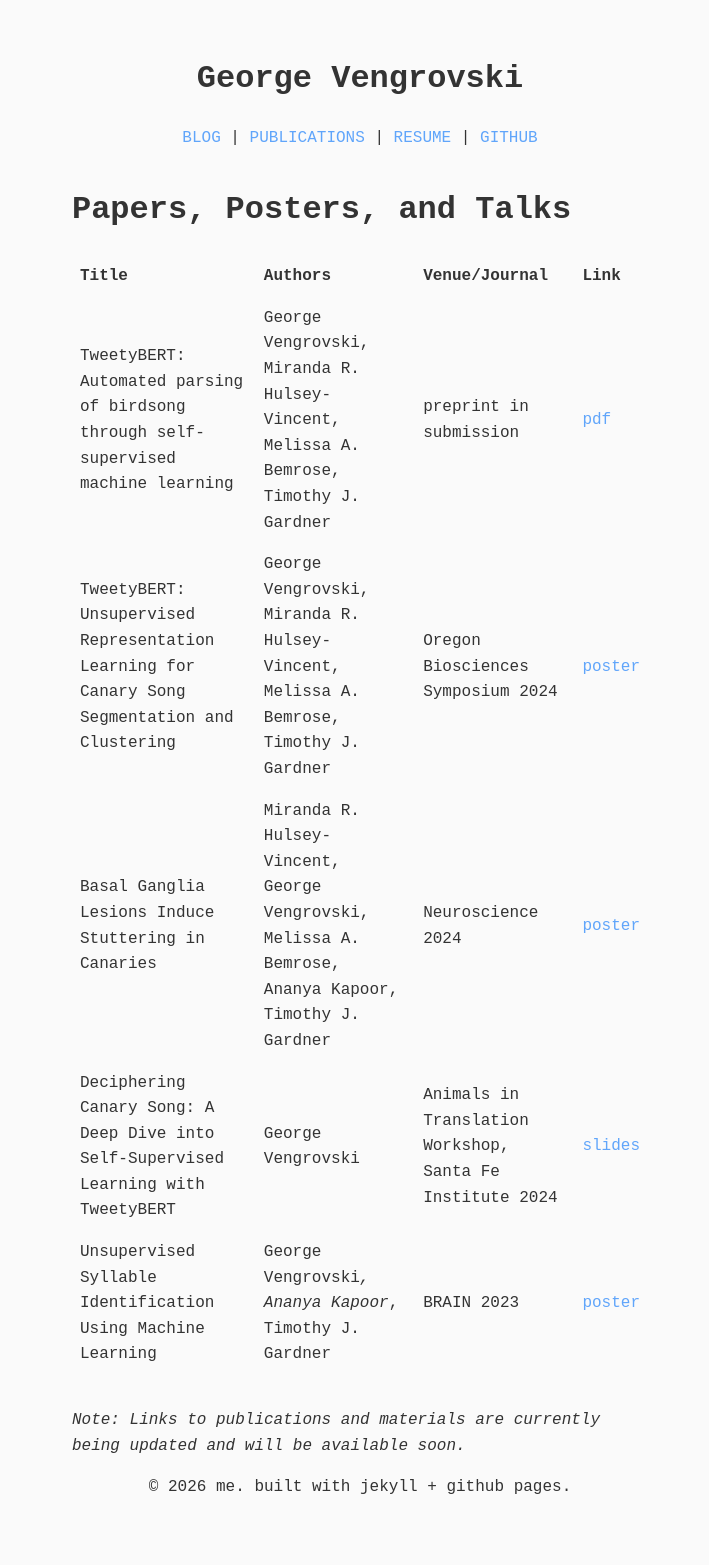
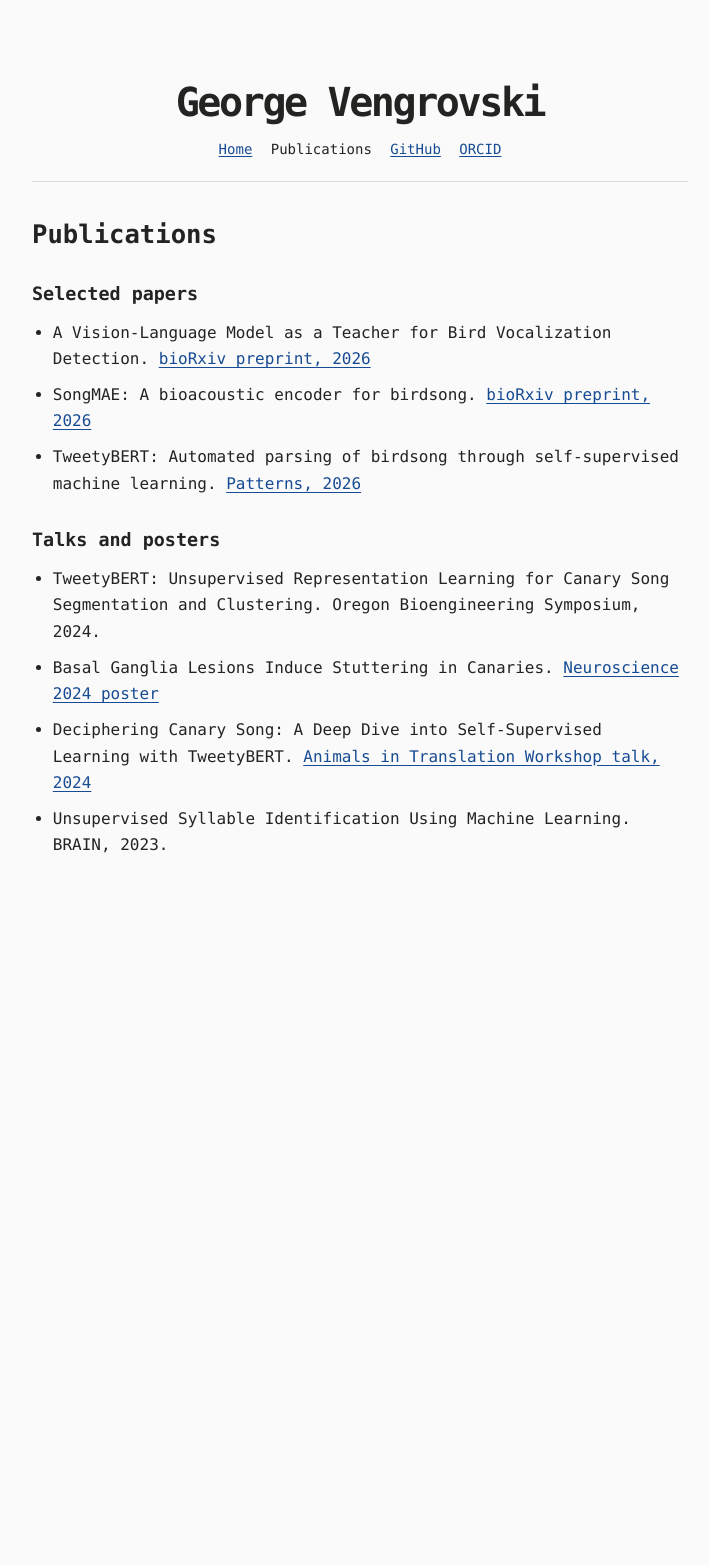
Before and after one commit to georgevenven/personal_website, a Jekyll site: the page built from publications.md, in a window 1280 px wide. Shown: the whole page, without its empty margins (280-989 px from the left). Built offline with Jekyll 4.4.1, drawn with Linux system fonts in a browser that asks for light colours; after the commit the page ends 939 px from its top, so only the background shows below that.

Commit message:
Refresh personal homepage and publications

```diff
--- a/_config.yml
+++ b/_config.yml
@@ -1,5 +1,5 @@
 title: "George Vengrovski"
-description: ""
+description: "George Vengrovski’s personal site. Machine learning and birdsong research."
 theme: minima
 plugins:
   - jekyll-feed
--- a/_includes/navigation.html
+++ b/_includes/navigation.html
@@ -1,3 +1,6 @@
-<nav class="site-nav">
-  <a href="/blog">BLOG</a> | <a href="/publications">PUBLICATIONS</a> | <a href="/assets/files/George's CV Jan 2025 (3).pdf">RESUME</a> | <a href="https://github.com/georgevenven">GITHUB</a>
+<nav class="site-nav" aria-label="Main navigation">
+  <a href="{{ '/' | relative_url }}"{% if page.url == '/' %} aria-current="page"{% endif %}>Home</a>
+  <a href="{{ '/publications/' | relative_url }}"{% if page.url == '/publications/' %} aria-current="page"{% endif %}>Publications</a>
+  <a href="https://github.com/georgevenven">GitHub</a>
+  <a href="https://orcid.org/0009-0006-8890-1269">ORCID</a>
 </nav>
--- a/_layouts/default.html
+++ b/_layouts/default.html
@@ -2,21 +2,22 @@
 <html lang="en">
   <head>
     <meta charset="utf-8">
-    <title>{{ page.title }} | {{ site.title }}</title>
-    <meta name="description" content="{{ site.description }}">
+    <meta name="viewport" content="width=device-width, initial-scale=1">
+    <title>{% unless page.url == '/' %}{{ page.title | escape }} · {% endunless %}{{ site.title | escape }}</title>
+    <meta name="description" content="{{ site.description | escape }}">
     <link rel="stylesheet" href="{{ '/assets/style.css' | relative_url }}">
   </head>
   <body>
-    <div class="site-header">
-      <h1><a href="/">{{ site.title }}</a></h1>
-      <p>{{ site.description }}</p>
+    <header class="site-header">
+      {% if page.url == '/' %}
+        <h1>{{ site.title }}</h1>
+      {% else %}
+        <p class="site-name">{{ site.title }}</p>
+      {% endif %}
       {% include navigation.html %}
-    </div>
-    <div class="site-content">
+    </header>
+    <main>
       {{ content }}
-    </div>
-    <div class="site-footer">
-      <p>© {{ site.time | date: "%Y" }} me. built with jekyll + github pages.</p>
-    </div>
+    </main>
   </body>
 </html>
--- a/assets/style.css
+++ b/assets/style.css
@@ -1,63 +1,87 @@
-body {
-    margin: 0;
-    padding: 0;
-    font-family: 'fira code', monospace;
+:root {
+  color-scheme: light;
   background: #fafafa;
-    color: #333;
-    line-height: 1.6;
-    max-width: 60ch;
-    margin: auto;
-    padding: 2rem;
+  color: #232322;
+  font-family: 'SFMono-Regular', Consolas, 'Liberation Mono', monospace;
+  line-height: 1.65;
 }
 
-  .site-header, .site-footer {
+body {
+  box-sizing: border-box;
+  max-width: 46rem;
+  margin: 0 auto;
+  padding: clamp(2.25rem, 8vw, 5rem) clamp(1.25rem, 5vw, 2.5rem);
+}
+
+.site-header {
+  border-bottom: 1px solid #d9d9d4;
+  margin-bottom: 2.25rem;
+  padding-bottom: 1.25rem;
   text-align: center;
-    margin-bottom: 2rem;
+}
+
+.site-header h1, .site-name {
+  font-size: clamp(1.65rem, 6vw, 2.5rem);
+  font-weight: 700;
+  letter-spacing: -0.06em;
+  line-height: 1.1;
+  margin: 0 0 0.85rem;
+}
+
+.site-nav {
+  display: flex;
+  flex-wrap: wrap;
+  justify-content: center;
+  gap: 0.25rem 1.15rem;
+  font-size: 0.875rem;
+}
+
+.site-nav [aria-current='page'] {
+  color: inherit;
+  text-decoration: none;
 }
 
 a {
-    color: #60a5fa;
-    text-decoration: none;
+  color: #174b93;
+  text-underline-offset: 0.16em;
 }
 
 a:hover {
-    text-decoration: underline;
+  text-decoration-thickness: 0.14em;
 }
 
-  table {
-    border-collapse: collapse;
-    width: 100%;
-    margin-bottom: 2rem;
+.intro {
+  display: flow-root;
 }
 
-  th, td {
-    border: none;
-    padding: 0.5rem;
-    text-align: left;
+.intro p:first-of-type {
+  margin-top: 0;
 }
 
-  .blog-post {
-    margin-bottom: 2rem;
+.portrait {
+  display: block;
+  float: left;
+  width: clamp(5rem, 23vw, 9rem);
+  height: auto;
+  margin: 0.25rem 1.3rem 0.65rem 0;
+  border-radius: 0.2rem;
 }
 
-  .site-header h1 a {
-    color: #333;
-    text-decoration: none;
+main h1 {
+  font-size: 1.6rem;
+  line-height: 1.3;
 }
 
-  .site-header h1 a:hover {
-    text-decoration: none;
+main h2 {
+  font-size: 1.15rem;
+  margin: 1.75rem 0 0.65rem;
 }
 
-  .site-nav {
-    margin-bottom: 2rem;
+ul {
+  margin: 0;
+  padding-left: 1.3rem;
 }
 
-  .site-nav a {
-    color: #60a5fa;
-    text-decoration: none;
+li + li {
+  margin-top: 0.6rem;
 }
-
-  .site-nav a:hover {
-    text-decoration: underline;
-  }
--- a/publications.md
+++ b/publications.md
@@ -1,16 +1,20 @@
 ---
 layout: default
-title: publications
+title: Publications
+permalink: /publications/
 ---
 
-# Papers, Posters, and Talks
+# Publications
 
-| Title | Authors | Venue/Journal | Link |
-|-------|---------|--------------|------|
-| TweetyBERT: Automated parsing of birdsong through self-supervised machine learning | George Vengrovski, Miranda R. Hulsey-Vincent, Melissa A. Bemrose, Timothy J. Gardner | preprint in submission | [pdf](https://www.biorxiv.org/content/10.1101/2025.04.09.648029v1) |
-| TweetyBERT: Unsupervised Representation Learning for Canary Song Segmentation and Clustering | George Vengrovski, Miranda R. Hulsey-Vincent, Melissa A. Bemrose, Timothy J. Gardner | Oregon Biosciences Symposium 2024 | [poster](#) |
-| Basal Ganglia Lesions Induce Stuttering in Canaries | Miranda R. Hulsey-Vincent, George Vengrovski, Melissa A. Bemrose, Ananya Kapoor, Timothy J. Gardner | Neuroscience 2024 | [poster](/assets/files/HulseyVincent_Rose_SfN.pdf) |
-| Deciphering Canary Song: A Deep Dive into Self-Supervised Learning with TweetyBERT | George Vengrovski | Animals in Translation Workshop, Santa Fe Institute 2024 | [slides](#) |
-| Unsupervised Syllable Identification Using Machine Learning | George Vengrovski*, Ananya Kapoor*, Timothy J. Gardner | BRAIN 2023 | [poster](#) |
+## Selected papers
 
-*Note: Links to publications and materials are currently being updated and will be available soon.*
+- A Vision-Language Model as a Teacher for Bird Vocalization Detection. [bioRxiv preprint, 2026](https://doi.org/10.64898/2026.09.23.753955)
+- SongMAE: A bioacoustic encoder for birdsong. [bioRxiv preprint, 2026](https://doi.org/10.64898/2026.08.17.745361)
+- TweetyBERT: Automated parsing of birdsong through self-supervised machine learning. [Patterns, 2026](https://doi.org/10.1016/j.patter.2025.101491)
+
+## Talks and posters
+
+- TweetyBERT: Unsupervised Representation Learning for Canary Song Segmentation and Clustering. Oregon Bioengineering Symposium, 2024.
+- Basal Ganglia Lesions Induce Stuttering in Canaries. [Neuroscience 2024 poster]({{ '/assets/files/HulseyVincent_Rose_SfN.pdf' | relative_url }})
+- Deciphering Canary Song: A Deep Dive into Self-Supervised Learning with TweetyBERT. [Animals in Translation Workshop talk, 2024](https://www.youtube.com/watch?v=2JR5woQtM-s)
+- Unsupervised Syllable Identification Using Machine Learning. BRAIN, 2023.
```
Also changed, not shown: index.md (+10 -8 lines). Lines whose indentation alone changed are shown as unchanged.
